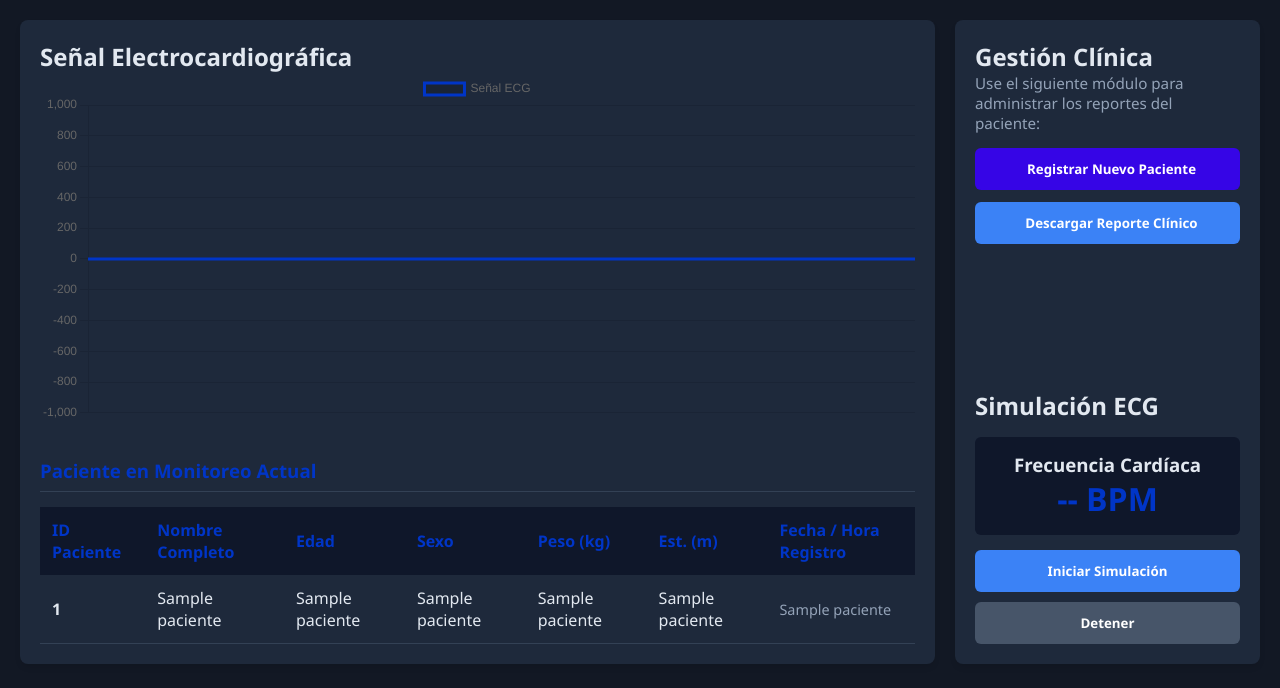
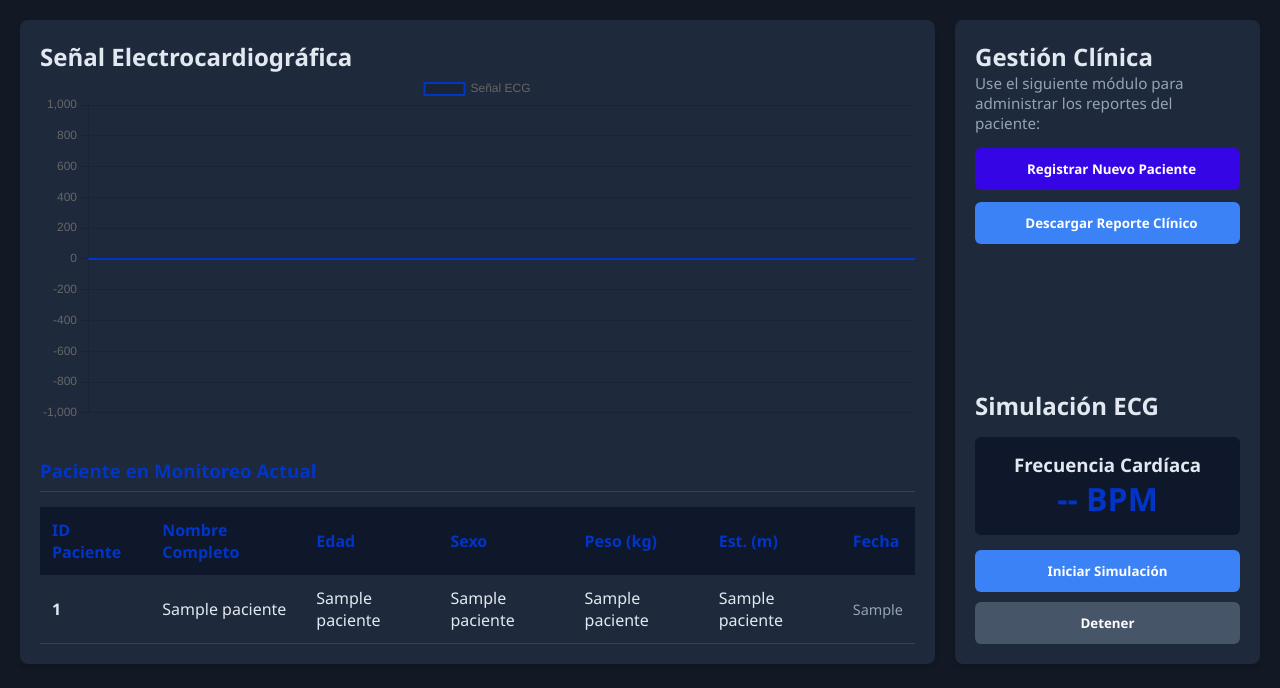
Before and after one commit to JanetSuarez07/BIO_PULSE, a Flask app: template templates/index.html in a window 1280 px wide. Shown: the part 112-800 px from the top of the page. Run offline with Flask 3, Linux system fonts and the light colour scheme; the template is opened without the code that fills it: most values are stand-ins (such as "Sample title", 1, 10 or a date in 2020); some libraries are stand-ins or nearby versions.

Commit message:
Cambio de Fecha

```diff
--- a/templates/index.html
+++ b/templates/index.html
@@ -46,7 +46,7 @@
                                 <th style="padding: 12px;">Sexo</th>
                                 <th style="padding: 12px;">Peso (kg)</th>
                                 <th style="padding: 12px;">Est. (m)</th>
-                                <th style="padding: 12px;">Fecha / Hora Registro</th>
+                                <th style="padding: 12px;">Fecha </th>
                             </tr>
                         </thead>
                         <tbody>
@@ -58,7 +58,7 @@
                                 <td style="padding: 12px;">{{ paciente[3] }}</td>
                                 <td style="padding: 12px;">{{ paciente[4] }}</td>
                                 <td style="padding: 12px;">{{ paciente[5] }}</td>
-                                <td style="padding: 12px; color: #94a3b8; font-size: 0.9rem;">{{ paciente[6] }}</td>
+                                <td style="padding: 12px; color: #94a3b8; font-size: 0.9rem;">{{ paciente[6].split(' ')[0] }}</td>
                             </tr>
                             {% else %}
                             <tr>
@@ -183,7 +183,7 @@
             label: 'Señal ECG',
             data: Array(800).fill(0),
             borderColor: '#0035c7', // Color negro clínico
-            borderWidth: 3,
+            borderWidth: 2,
             pointRadius: 0,        // Sin puntos individuales
             tension: 0,            // Líneas rectas para picos definidos
             fill: false
```
